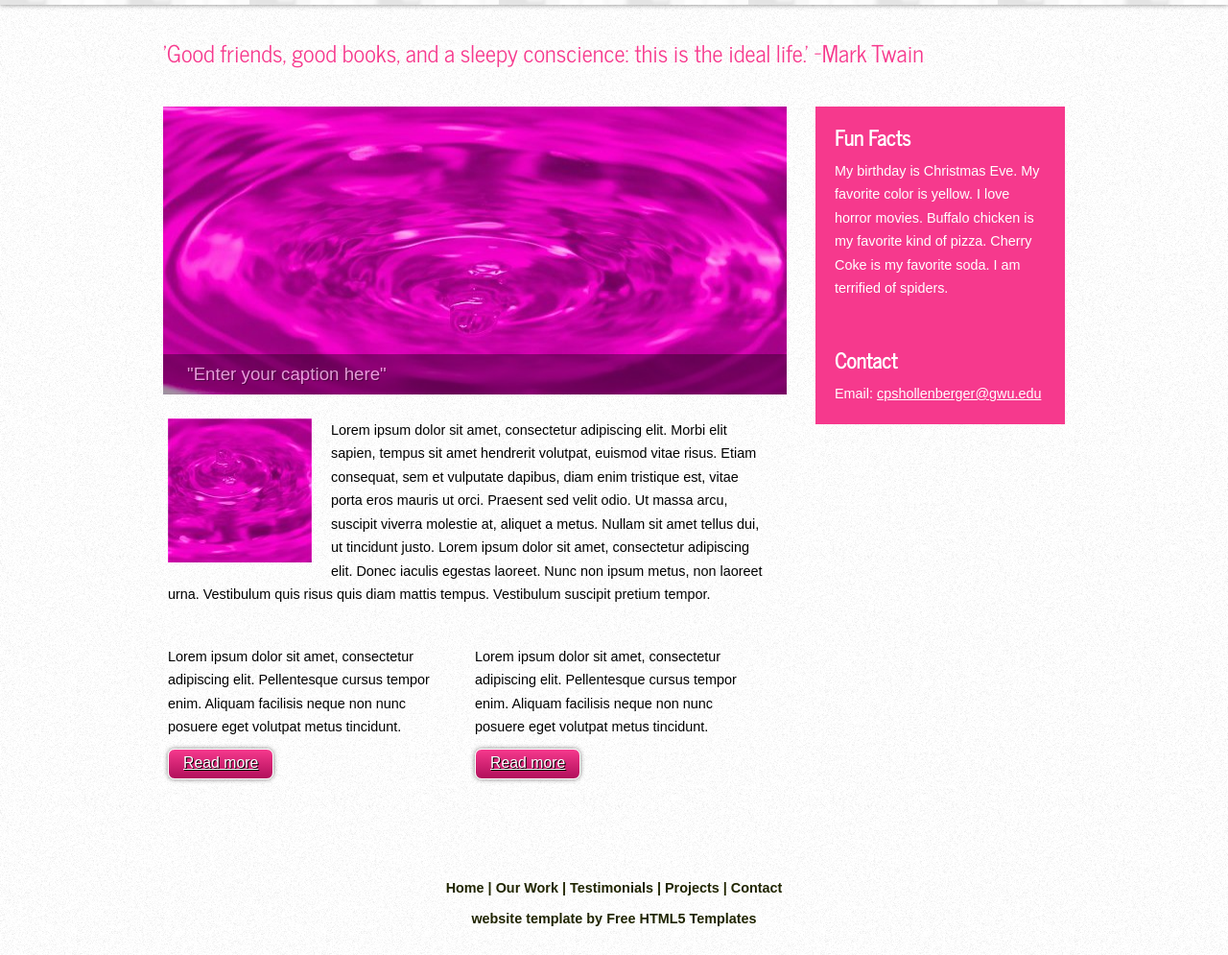
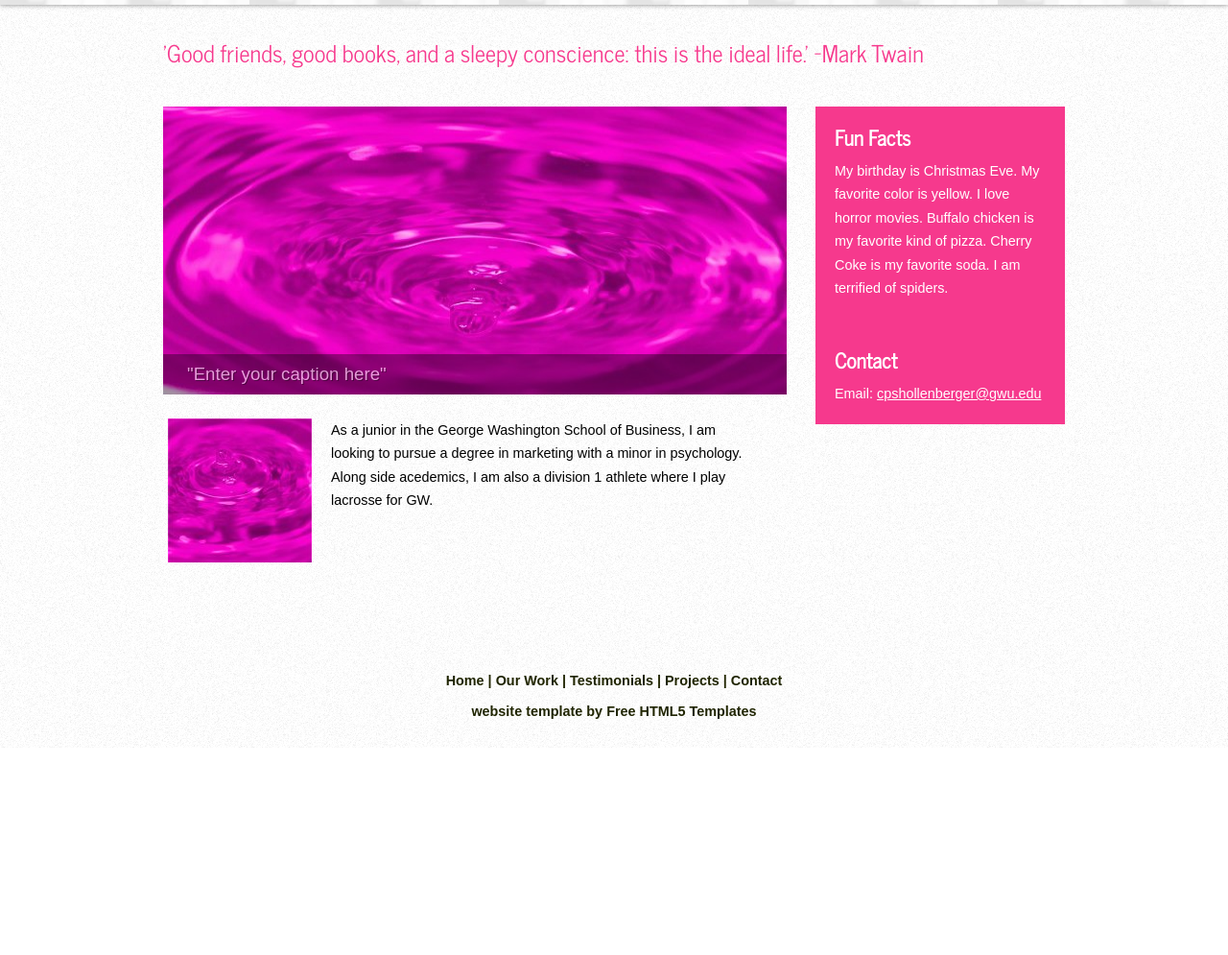
Before and after one commit to sheacassidy6/Cassidy, a plain HTML site: page index.html in a window 1280 px wide. Shown: the part 95-1090 px from the top of the page at 96% size. After the commit the page ends 874 px from the top, so only its background shows below. Drawn offline with Linux system fonts and the light colour scheme.

Commit message:
home page edits

```diff
--- a/index.html
+++ b/index.html
@@ -82,18 +82,9 @@
 		      <div class="content_image">
 		        <img src="images/image1.jpg" alt="image1"/>
 	          </div>
-		      <p>Lorem ipsum dolor sit amet, consectetur adipiscing elit. Morbi elit sapien, tempus sit amet hendrerit volutpat, euismod vitae risus. Etiam consequat, sem et vulputate dapibus, diam enim tristique est, vitae porta eros mauris ut orci. Praesent sed velit odio. Ut massa arcu, suscipit viverra molestie at, aliquet a metus. Nullam sit amet tellus dui, ut tincidunt justo. Lorem ipsum dolor sit amet, consectetur adipiscing elit. Donec iaculis egestas laoreet. Nunc non ipsum metus, non laoreet urna. Vestibulum quis risus quis diam mattis tempus. Vestibulum suscipit pretium tempor. </p>
+		      <p>As a junior in the George Washington School of Business, I am looking to pursue a degree in marketing with a minor in psychology. Along side acedemics, I am also a division 1 athlete where I play lacrosse for GW.  </p>
 		    </div><!--close content_imagetext-->
-		    <div class="content_container">
-		      <p>Lorem ipsum dolor sit amet, consectetur adipiscing elit. Pellentesque cursus tempor enim. Aliquam facilisis neque non nunc posuere eget volutpat metus tincidunt.</p>
-		  	  <div class="button_small">
-		        <a href="#">Read more</a>
-		      </div><!--close button_small-->
-		    </div><!--close content_container-->
-            <div class="content_container">
-		      <p>Lorem ipsum dolor sit amet, consectetur adipiscing elit. Pellentesque cursus tempor enim. Aliquam facilisis neque non nunc posuere eget volutpat metus tincidunt.</p>
-		  	  <div class="button_small">
-		        <a href="#">Read more</a>
+
 		      </div><!--close button_small-->
 		    </div><!--close content_container-->
 		  </div><!--close content_item-->
```
